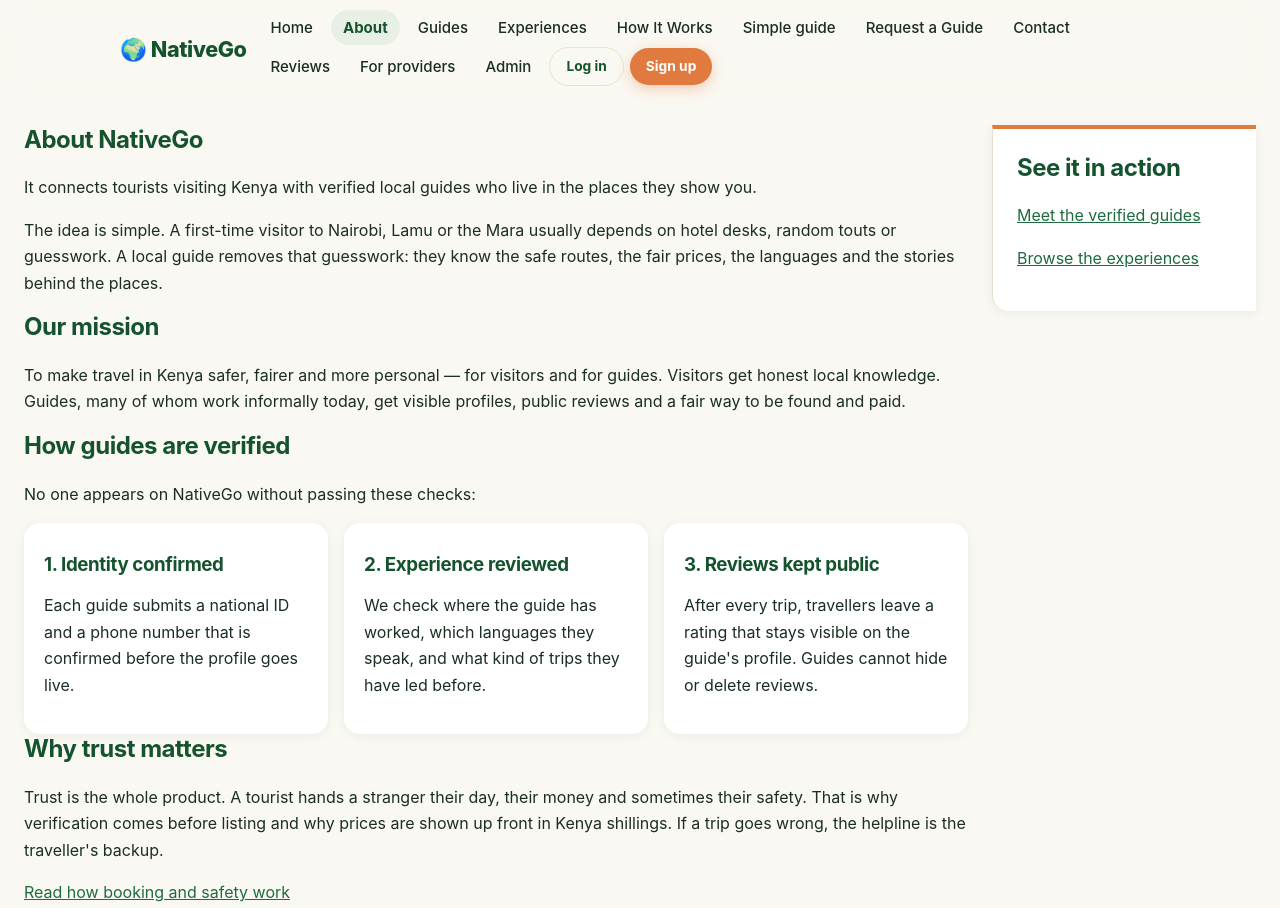
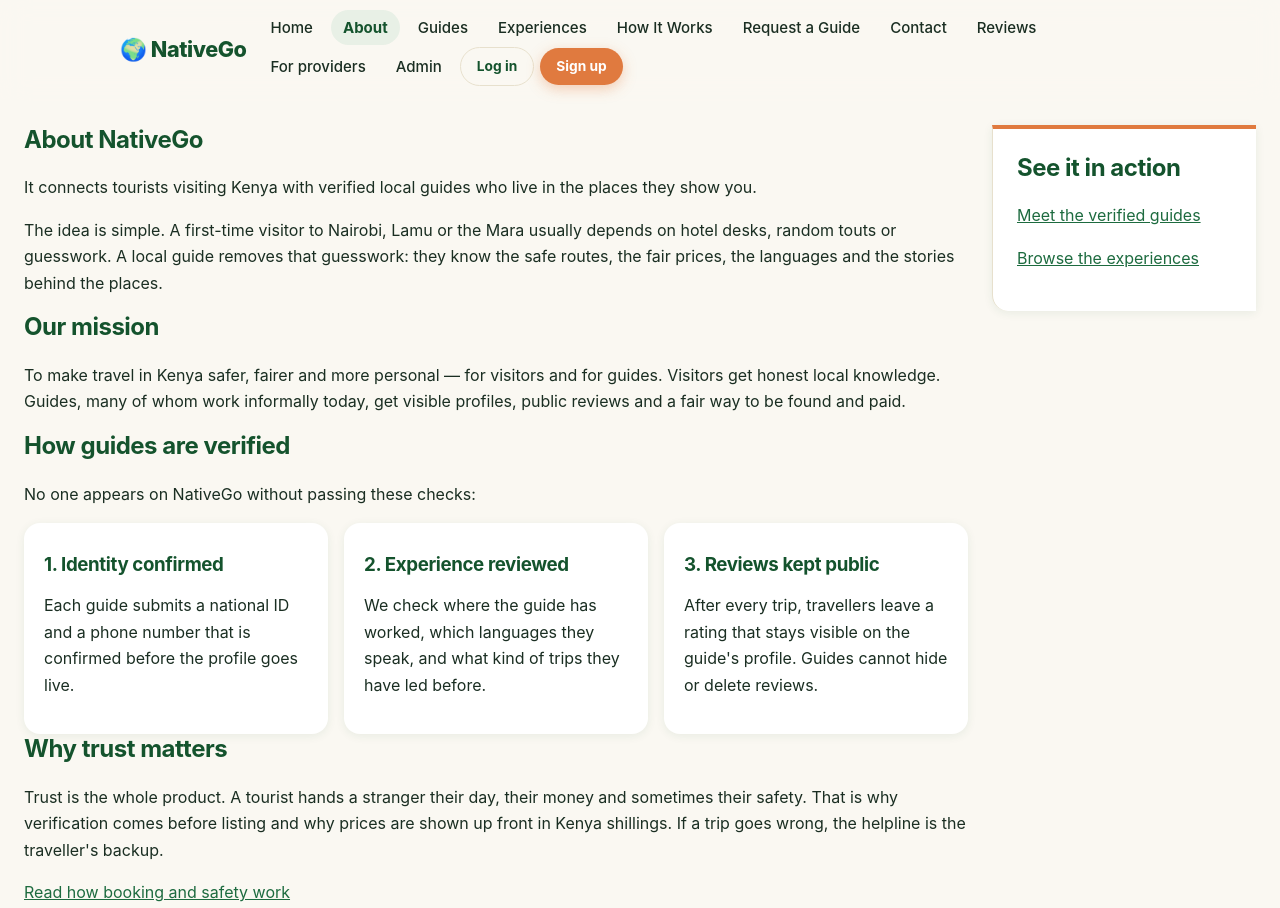
Before and after one commit to agreygorwa-sketch/nativego-website, a plain HTML site: page about.html in a window 1280 px wide. Shown: the top 908 px of the page. Drawn offline with Linux system fonts and the light colour scheme.

Commit message:
Remove Simple guide link from site navigation

```diff
--- a/about.html
+++ b/about.html
@@ -19,7 +19,6 @@
           <li><a class="nl" href="guides.html">Guides</a></li>
           <li><a class="nl" href="experiences.html">Experiences</a></li>
           <li><a class="nl" href="how-it-works.html">How It Works</a></li>
-          <li><a class="nl" href="guide/index.html">Simple guide</a></li>
           <li><a class="nl" href="request.html">Request a Guide</a></li>
           <li><a class="nl" href="contact.html">Contact</a></li>
           <li><a class="nl" href="reviews.html">Reviews</a></li>
```
Also changed, not shown: admin.html (+0 -1 lines), contact.html (+0 -1 lines), experiences.html (+0 -1 lines), guides.html (+0 -1 lines), how-it-works.html (+0 -1 lines), index.html (+0 -1 lines), login.html (+0 -1 lines), messages.html (+0 -1 lines), provider-dashboard.html (+0 -1 lines), provider.html (+0 -1 lines), report.html (+0 -1 lines), request.html (+0 -1 lines), reviews.html (+0 -1 lines), signup.html (+0 -1 lines).
